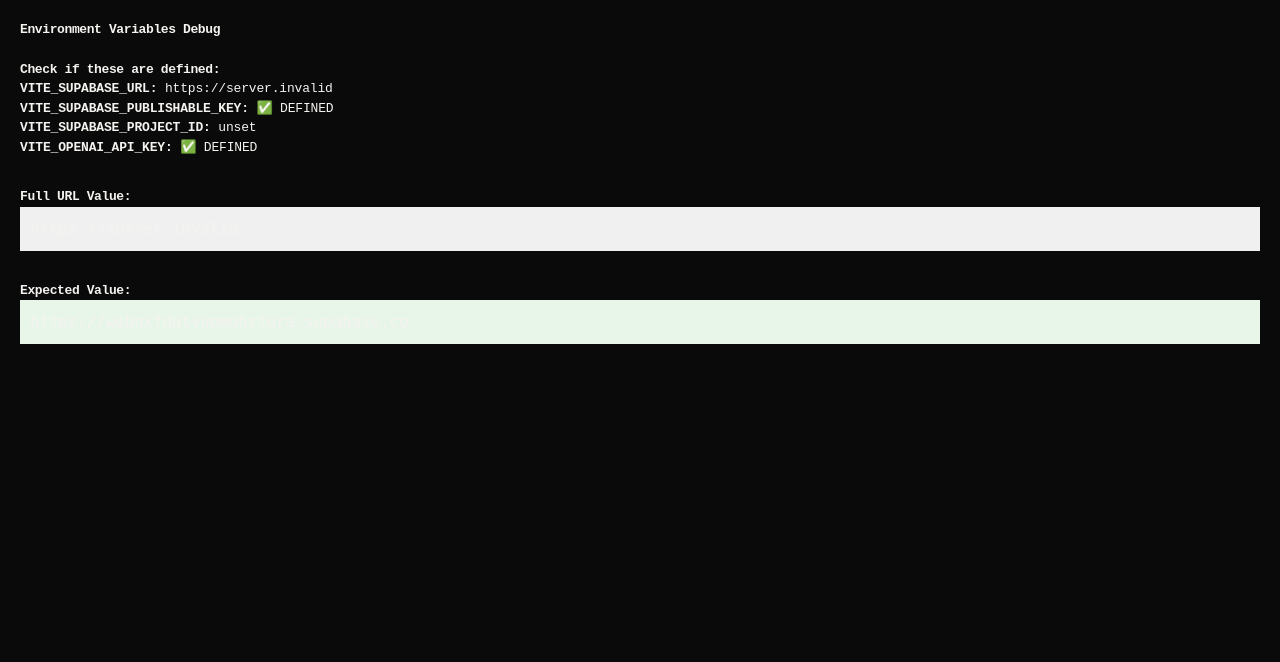
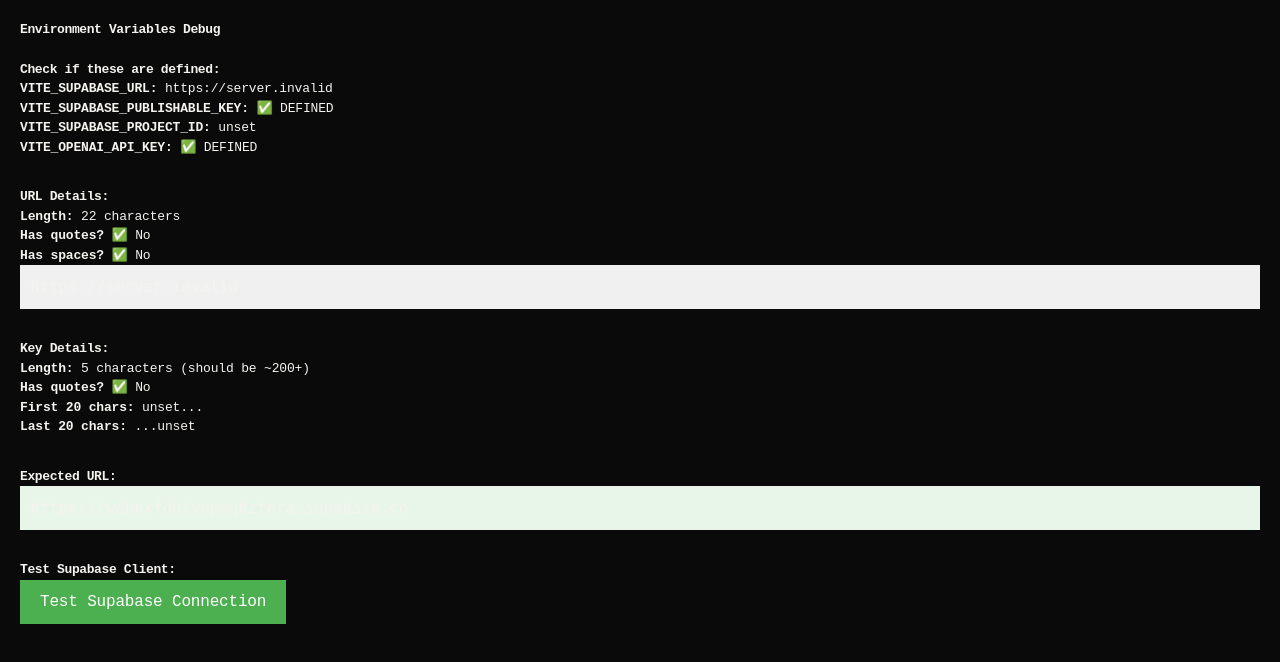
Before and after one commit to leighton-lakez/Reverse, a React (Vite) app: page /debug in a window 1280 px wide. Shown: the top 662 px of the page. Built offline with nearby package versions, Linux system fonts and the light colour scheme; no server answers; the HTML template or start-up script is replaced by a standard one.

Commit message:
Enhanced debug page with detailed env var inspection and test button

```diff
--- a/src/pages/Debug.tsx
+++ b/src/pages/Debug.tsx
@@ -1,23 +1,64 @@
 const Debug = () => {
+  const url = import.meta.env.VITE_SUPABASE_URL;
+  const key = import.meta.env.VITE_SUPABASE_PUBLISHABLE_KEY;
+
   return (
     <div style={{ padding: '20px', fontFamily: 'monospace' }}>
       <h1>Environment Variables Debug</h1>
       <div style={{ marginTop: '20px' }}>
         <h2>Check if these are defined:</h2>
-        <p><strong>VITE_SUPABASE_URL:</strong> {import.meta.env.VITE_SUPABASE_URL || '❌ UNDEFINED'}</p>
-        <p><strong>VITE_SUPABASE_PUBLISHABLE_KEY:</strong> {import.meta.env.VITE_SUPABASE_PUBLISHABLE_KEY ? '✅ DEFINED' : '❌ UNDEFINED'}</p>
+        <p><strong>VITE_SUPABASE_URL:</strong> {url || '❌ UNDEFINED'}</p>
+        <p><strong>VITE_SUPABASE_PUBLISHABLE_KEY:</strong> {key ? '✅ DEFINED' : '❌ UNDEFINED'}</p>
         <p><strong>VITE_SUPABASE_PROJECT_ID:</strong> {import.meta.env.VITE_SUPABASE_PROJECT_ID || '❌ UNDEFINED'}</p>
         <p><strong>VITE_OPENAI_API_KEY:</strong> {import.meta.env.VITE_OPENAI_API_KEY ? '✅ DEFINED' : '❌ UNDEFINED'}</p>
 
-        <h3 style={{ marginTop: '30px' }}>Full URL Value:</h3>
-        <code style={{ background: '#f0f0f0', padding: '10px', display: 'block' }}>
-          {import.meta.env.VITE_SUPABASE_URL || 'MISSING'}
+        <h3 style={{ marginTop: '30px' }}>URL Details:</h3>
+        <p><strong>Length:</strong> {url?.length || 0} characters</p>
+        <p><strong>Has quotes?</strong> {url?.includes('"') || url?.includes("'") ? '⚠️ YES - THIS IS THE PROBLEM!' : '✅ No'}</p>
+        <p><strong>Has spaces?</strong> {url?.trim().length !== url?.length ? '⚠️ YES - THIS IS THE PROBLEM!' : '✅ No'}</p>
+        <code style={{ background: '#f0f0f0', padding: '10px', display: 'block', wordBreak: 'break-all' }}>
+          {url || 'MISSING'}
         </code>
 
-        <h3 style={{ marginTop: '30px' }}>Expected Value:</h3>
+        <h3 style={{ marginTop: '30px' }}>Key Details:</h3>
+        <p><strong>Length:</strong> {key?.length || 0} characters (should be ~200+)</p>
+        <p><strong>Has quotes?</strong> {key?.includes('"') || key?.includes("'") ? '⚠️ YES - THIS IS THE PROBLEM!' : '✅ No'}</p>
+        <p><strong>First 20 chars:</strong> {key?.substring(0, 20) || 'MISSING'}...</p>
+        <p><strong>Last 20 chars:</strong> ...{key?.substring(key.length - 20) || 'MISSING'}</p>
+
+        <h3 style={{ marginTop: '30px' }}>Expected URL:</h3>
         <code style={{ background: '#e8f5e9', padding: '10px', display: 'block' }}>
           https://webnxfdutvupmqhztora.supabase.co
         </code>
+
+        <h3 style={{ marginTop: '30px' }}>Test Supabase Client:</h3>
+        <button
+          onClick={async () => {
+            try {
+              const { createClient } = await import('@supabase/supabase-js');
+              const cleanUrl = url?.trim().replace(/["']/g, '').replace(/\/$/, '');
+              const cleanKey = key?.trim().replace(/["']/g, '');
+              console.log('Testing with cleanUrl:', cleanUrl);
+              console.log('Testing with cleanKey length:', cleanKey?.length);
+              const client = createClient(cleanUrl!, cleanKey!);
+              const { data, error } = await client.auth.getSession();
+              alert(error ? `Error: ${error.message}` : 'Success! Client works!');
+            } catch (err: any) {
+              alert(`Error creating client: ${err.message}`);
+              console.error(err);
+            }
+          }}
+          style={{
+            padding: '10px 20px',
+            background: '#4CAF50',
+            color: 'white',
+            border: 'none',
+            cursor: 'pointer',
+            fontSize: '16px'
+          }}
+        >
+          Test Supabase Connection
+        </button>
       </div>
     </div>
   );
```
